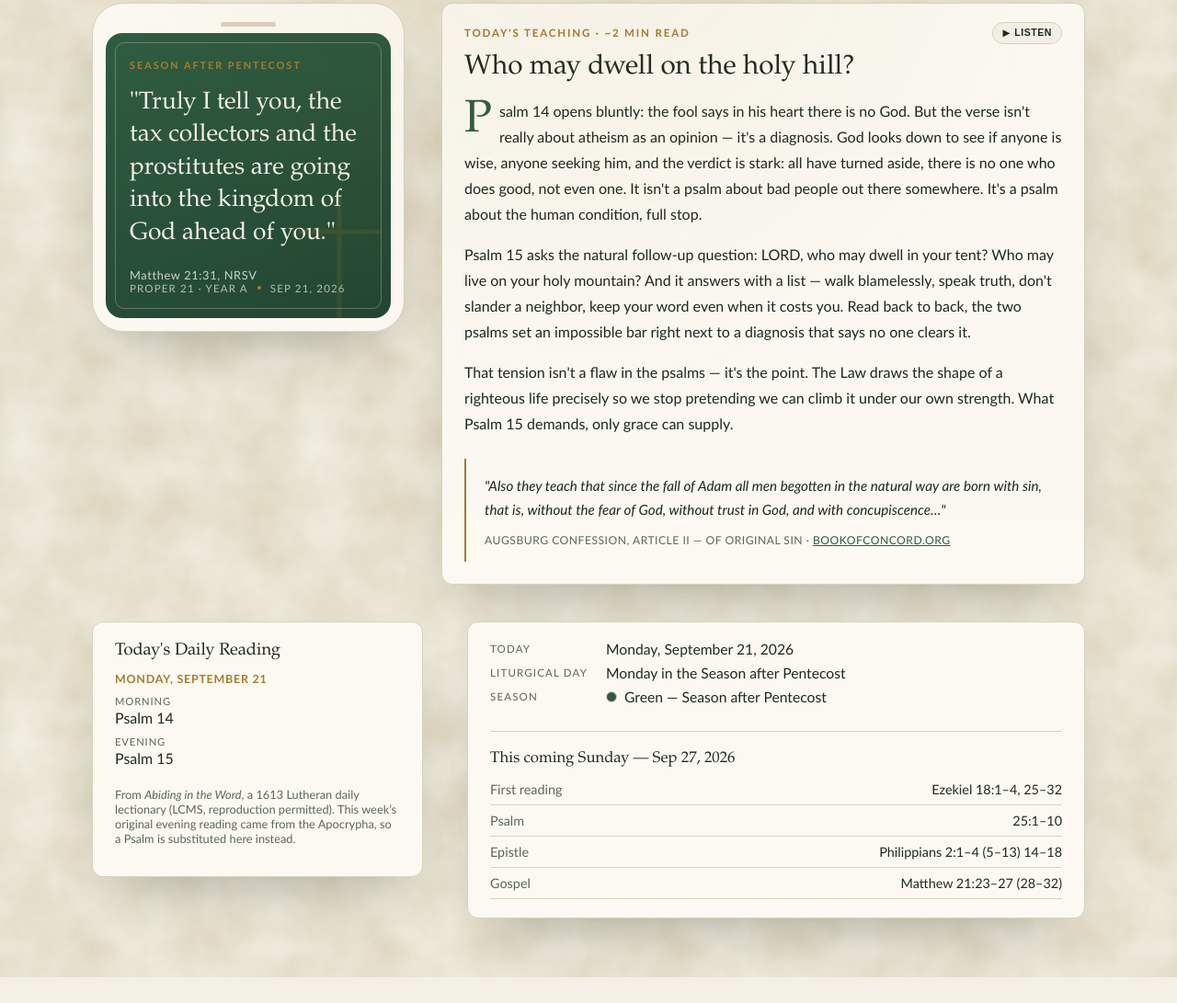
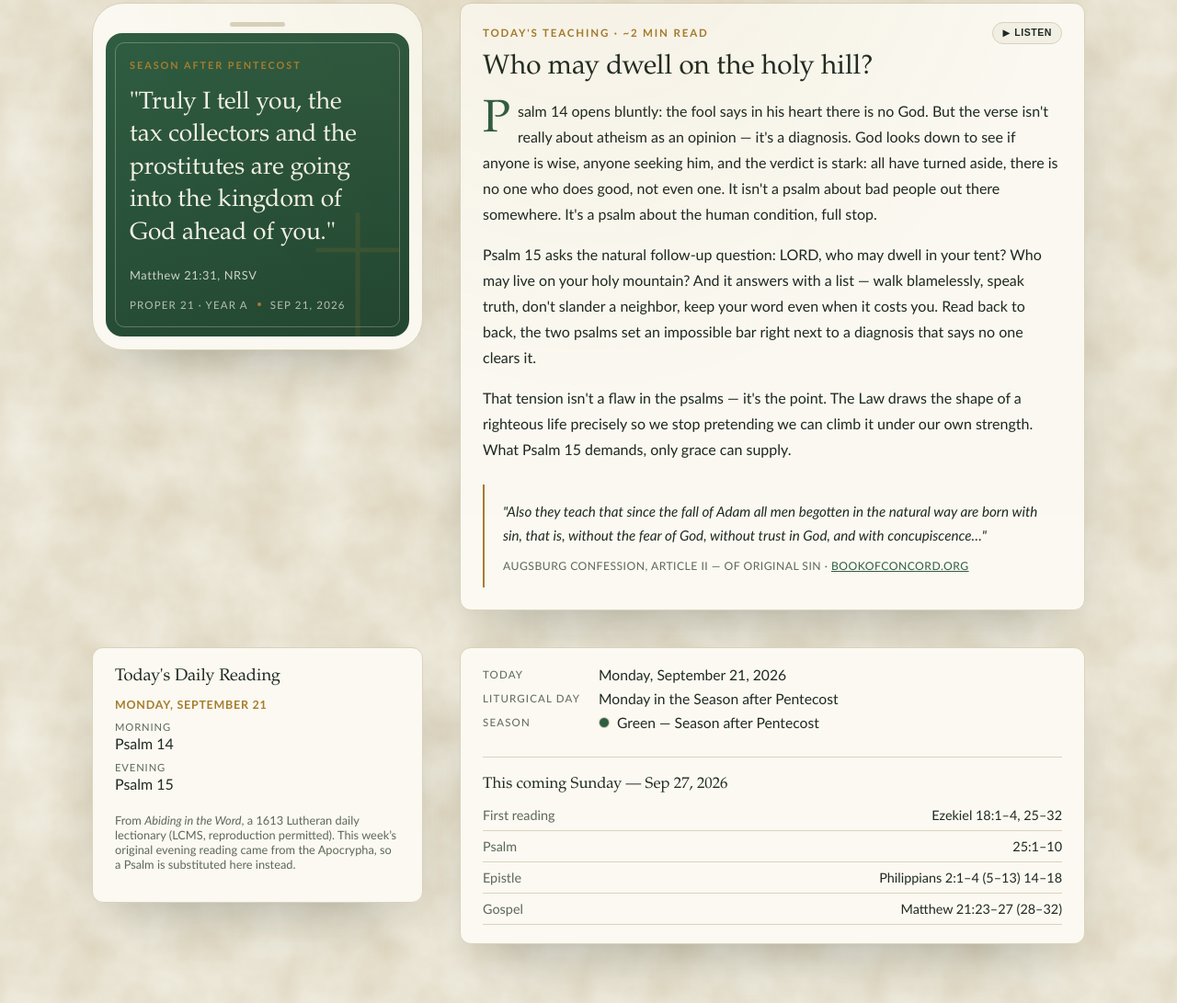
Before and after one commit to de46vil330/lectionary-devotional, a plain HTML site: page index.html in a window 1280 px wide. Shown: the part 241-1332 px from the top of the page at 92% size. Before the commit the page ends 1304 px from the top, so only its background shows below. Drawn offline with Linux system fonts and the light colour scheme.

Commit message:
Align column widths and gaps between the two card rows
The hero-grid row (sample post / teaching) and the layout row (daily
reading / Sunday panel) used slightly different column-width formulas
and gaps, so the boxes didn't line up into clean columns down the
page. Both now use the same grid-template-columns and gap.

Co-Authored-By: Claude Sonnet 5 <noreply@anthropic.com>

```diff
--- a/index.html
+++ b/index.html
@@ -134,7 +134,7 @@
 
   .hero-grid {
     display: grid;
-    grid-template-columns: minmax(260px, 340px) 1fr;
+    grid-template-columns: minmax(280px, 360px) 1fr;
     gap: 40px;
     align-items: start;
   }
@@ -235,7 +235,7 @@
   .layout {
     display: grid;
     grid-template-columns: minmax(280px, 360px) 1fr;
-    gap: 48px;
+    gap: 40px;
     align-items: start;
   }
 
```
